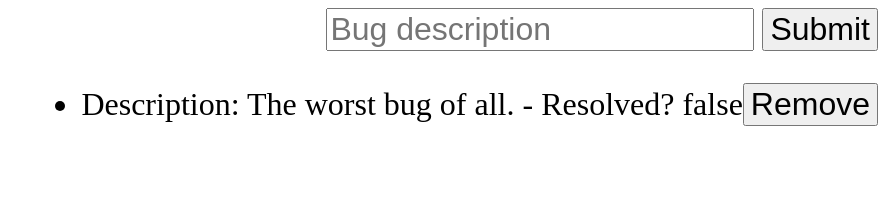
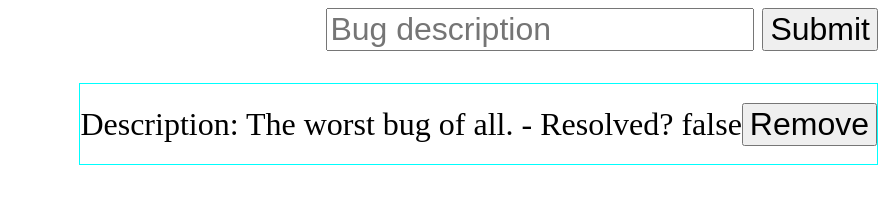
Before and after one commit to andrewcbuensalida/redux-starter, a website built with webpack: page dist/index.html in a window 1280 px wide. Shown: the whole page, without its empty margins (394-1280 px from the left). Built offline with nearby package versions, Linux system fonts and the light colour scheme.

Commit message:
styled the list better

```diff
--- a/dist/style.css
+++ b/dist/style.css
@@ -14,4 +14,20 @@ body {
 body * {
   font-size: 2rem;
 }
+
+body ul li {
+  display: -webkit-box;
+  display: -ms-flexbox;
+  display: flex;
+  -webkit-box-pack: justify;
+      -ms-flex-pack: justify;
+          justify-content: space-between;
+  -webkit-box-align: center;
+      -ms-flex-align: center;
+          align-items: center;
+  height: 5rem;
+  border-width: 0.1rem;
+  border-color: aqua;
+  border-style: solid;
+}
 /*# sourceMappingURL=style.css.map */
--- a/dist/style.scss
+++ b/dist/style.scss
@@ -5,4 +5,15 @@ body {
 	* {
 		font-size: 2rem;
 	}
+	ul {
+		li {
+			display: flex;
+			justify-content: space-between;
+			align-items: center;
+			height: 5rem;
+			border-width: 0.1rem;
+			border-color: aqua;
+			border-style: solid;
+		}
+	}
 }
```
Also changed, not shown: 1 other file.
